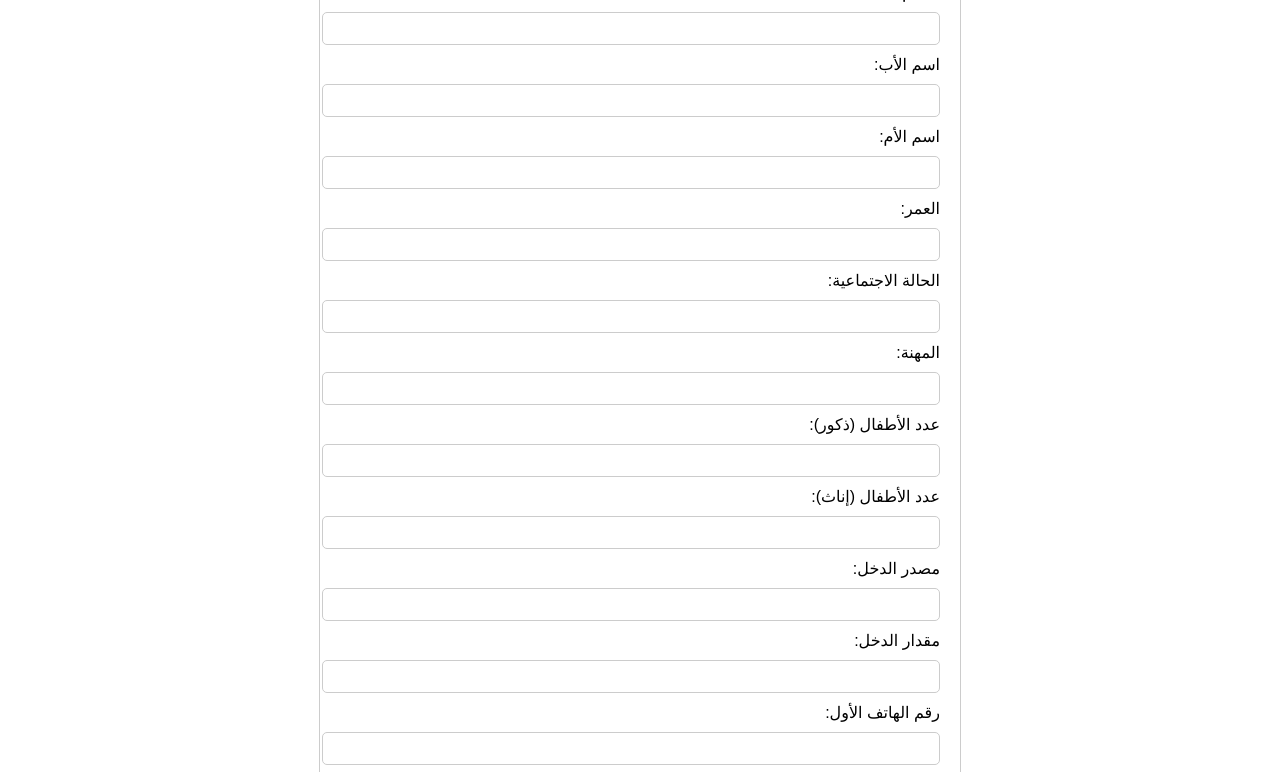
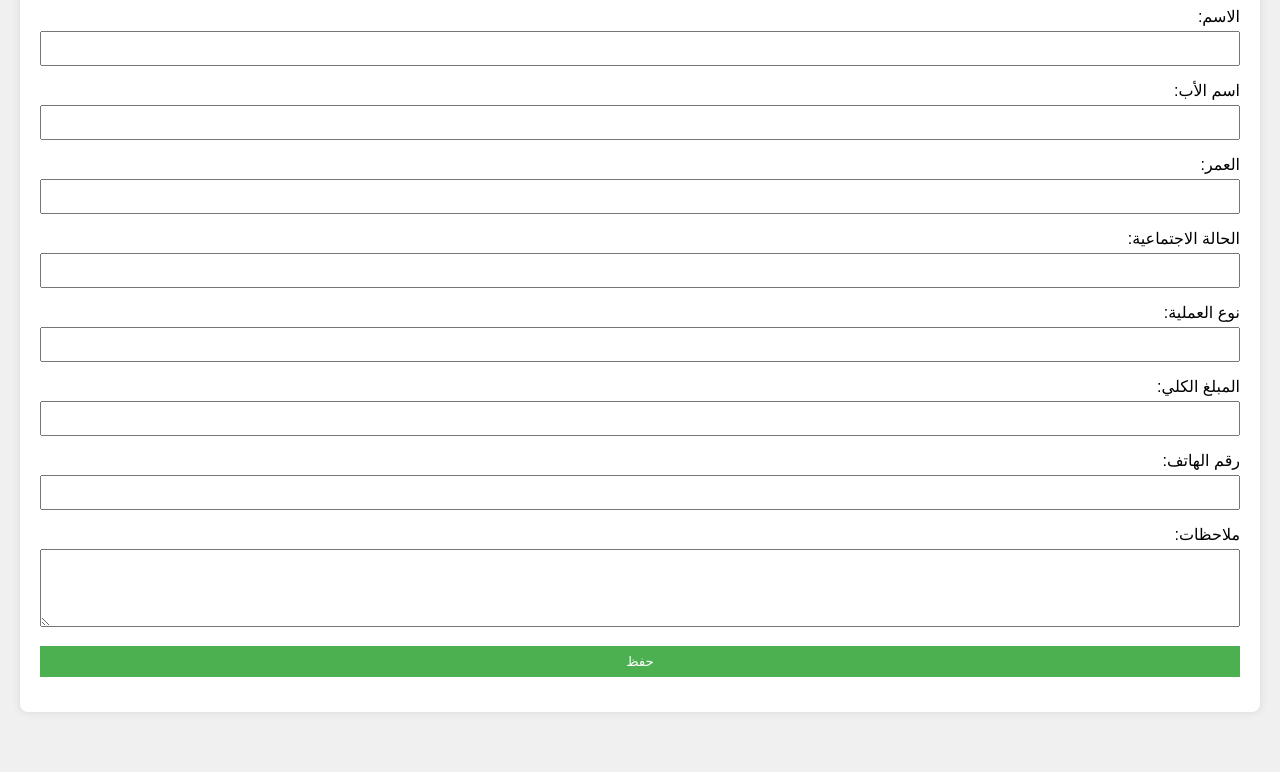
Before and after one commit to krarar/kraar00, a plain HTML site: page index.html in a window 1280 px wide. Shown: the part 114-886 px from the top of the page. After the commit the page ends 846 px from the top, so only its background shows below. Drawn offline with Linux system fonts and the light colour scheme.

Commit message:
Update index.html
Signed-off-by: krarar <124405113+krarar@users.noreply.github.com>

```diff
--- a/index.html
+++ b/index.html
@@ -2,88 +2,96 @@
 <html lang="ar">
 <head>
     <meta charset="UTF-8">
-    <meta name="viewport" content="width=device-width, initial-scale=1.0">
-    <title>إدخال البيانات</title>
+    <title>نموذج معلومات</title>
     <style>
         body {
             font-family: Arial, sans-serif;
             direction: rtl;
             text-align: right;
+            margin: 20px;
+            background-color: #f0f0f0;
         }
-        form {
-            max-width: 600px;
-            margin: 0 auto;
+        .container {
+            background-color: #fff;
             padding: 20px;
-            border: 1px solid #ccc;
-            border-radius: 10px;
+            border-radius: 8px;
+            box-shadow: 0 0 10px rgba(0, 0, 0, 0.1);
         }
-        label, input, select, textarea {
+        h1 {
+            text-align: center;
+        }
+        .form-group {
+            margin-bottom: 15px;
+        }
+        .form-group label {
             display: block;
+            margin-bottom: 5px;
+        }
+        .form-group input, .form-group textarea {
             width: 100%;
-            margin: 10px 0;
+            padding: 8px;
+            box-sizing: border-box;
         }
-        input, select, textarea {
-            padding: 8px;
-            border: 1px solid #ccc;
-            border-radius: 5px;
-        }
-        button {
-            padding: 10px 20px;
-            background-color: #007bff;
+        .form-group input[type="submit"] {
+            background-color: #4CAF50;
+            color: white;
             border: none;
-            color: white;
-            border-radius: 5px;
             cursor: pointer;
         }
-        button:hover {
-            background-color: #0056b3;
+        .form-group input[type="submit"]:hover {
+            background-color: #45a049;
         }
     </style>
 </head>
 <body>
-    <form action="submit_form.php" method="post">
-        <h2>إدخال البيانات</h2>
 
-        <label for="name">الاسم:</label>
-        <input type="text" id="name" name="name" required>
+<div class="container">
+    <h1>نموذج معلومات</h1>
+    <form id="infoForm">
+        <div class="form-group">
+            <label for="name">الاسم:</label>
+            <input type="text" id="name" name="name">
+        </div>
+        <div class="form-group">
+            <label for="fatherName">اسم الأب:</label>
+            <input type="text" id="fatherName" name="fatherName">
+        </div>
+        <div class="form-group">
+            <label for="age">العمر:</label>
+            <input type="number" id="age" name="age">
+        </div>
+        <div class="form-group">
+            <label for="maritalStatus">الحالة الاجتماعية:</label>
+            <input type="text" id="maritalStatus" name="maritalStatus">
+        </div>
+        <div class="form-group">
+            <label for="operation">نوع العملية:</label>
+            <input type="text" id="operation" name="operation">
+        </div>
+        <div class="form-group">
+            <label for="neededAmount">المبلغ الكلي:</label>
+            <input type="number" id="neededAmount" name="neededAmount">
+        </div>
+        <div class="form-group">
+            <label for="phone">رقم الهاتف:</label>
+            <input type="tel" id="phone" name="phone">
+        </div>
+        <div class="form-group">
+            <label for="notes">ملاحظات:</label>
+            <textarea id="notes" name="notes" rows="4"></textarea>
+        </div>
+        <div class="form-group">
+            <input type="submit" value="حفظ">
+        </div>
+    </form>
+</div>
 
-        <label for="father_name">اسم الأب:</label>
-        <input type="text" id="father_name" name="father_name" required>
+<script>
+    document.getElementById('infoForm').addEventListener('submit', function(event) {
+        event.preventDefault();
+        alert('تم حفظ المعلومات بنجاح');
+    });
+</script>
 
-        <label for="mother_name">اسم الأم:</label>
-        <input type="text" id="mother_name" name="mother_name" required>
-
-        <label for="age">العمر:</label>
-        <input type="number" id="age" name="age" required>
-
-        <label for="marital_status">الحالة الاجتماعية:</label>
-        <input type="text" id="marital_status" name="marital_status" required>
-
-        <label for="profession">المهنة:</label>
-        <input type="text" id="profession" name="profession" required>
-
-        <label for="children_boys">عدد الأطفال (ذكور):</label>
-        <input type="number" id="children_boys" name="children_boys" required>
-
-        <label for="children_girls">عدد الأطفال (إناث):</label>
-        <input type="number" id="children_girls" name="children_girls" required>
-
-        <label for="income_source">مصدر الدخل:</label>
-        <input type="text" id="income_source" name="income_source" required>
-
-        <label for="income_amount">مقدار الدخل:</label>
-        <input type="number" id="income_amount" name="income_amount" required>
-
-        <label for="phone1">رقم الهاتف الأول:</label>
-        <input type="text" id="phone1" name="phone1" required>
-
-        <label for="phone2">رقم الهاتف الثاني:</label>
-        <input type="text" id="phone2" name="phone2">
-
-        <label for="comments">ملاحظات:</label>
-        <textarea id="comments" name="comments"></textarea>
-
-        <button type="submit">حفظ</button>
-    </form>
 </body>
 </html>
```
